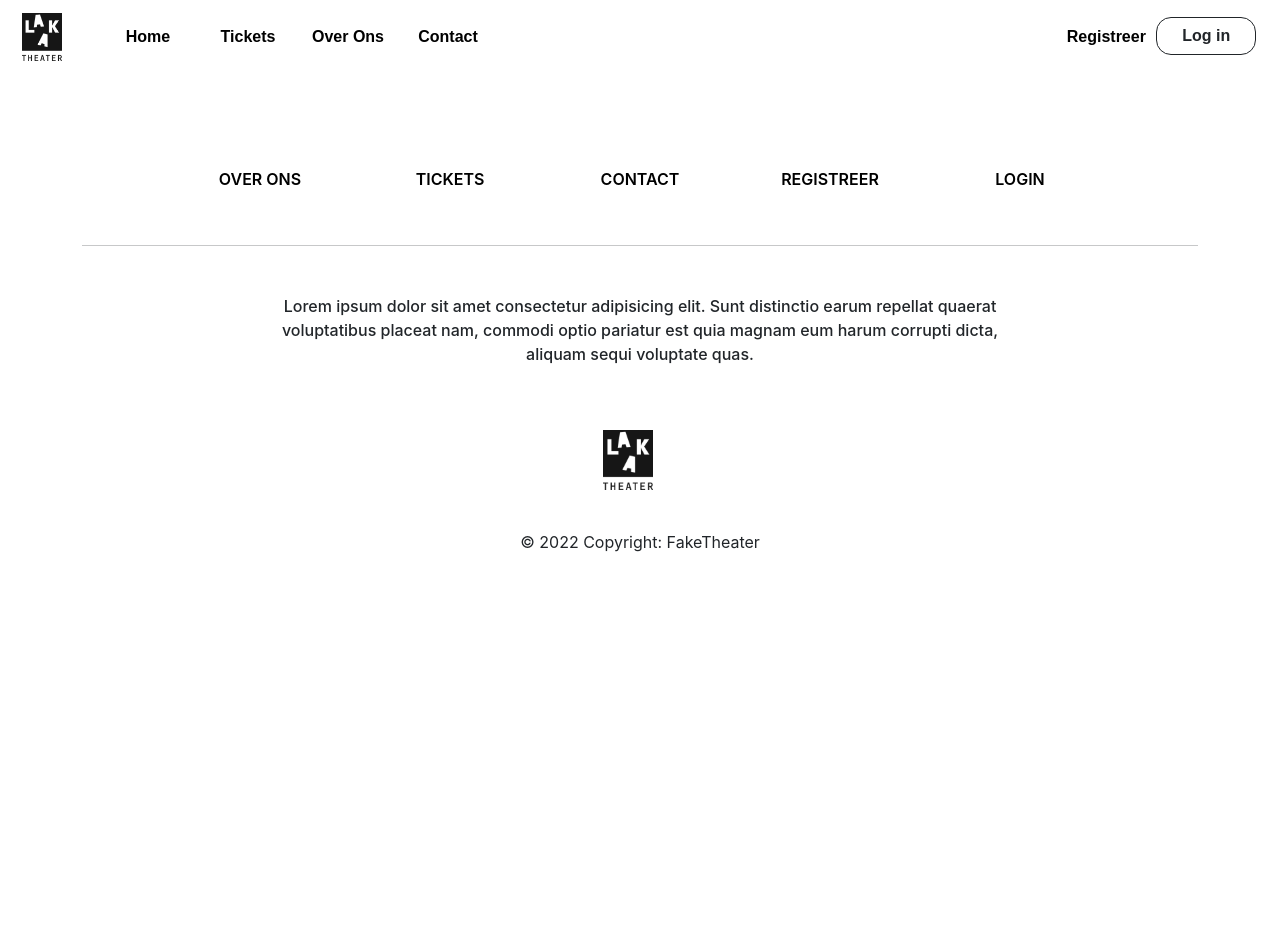
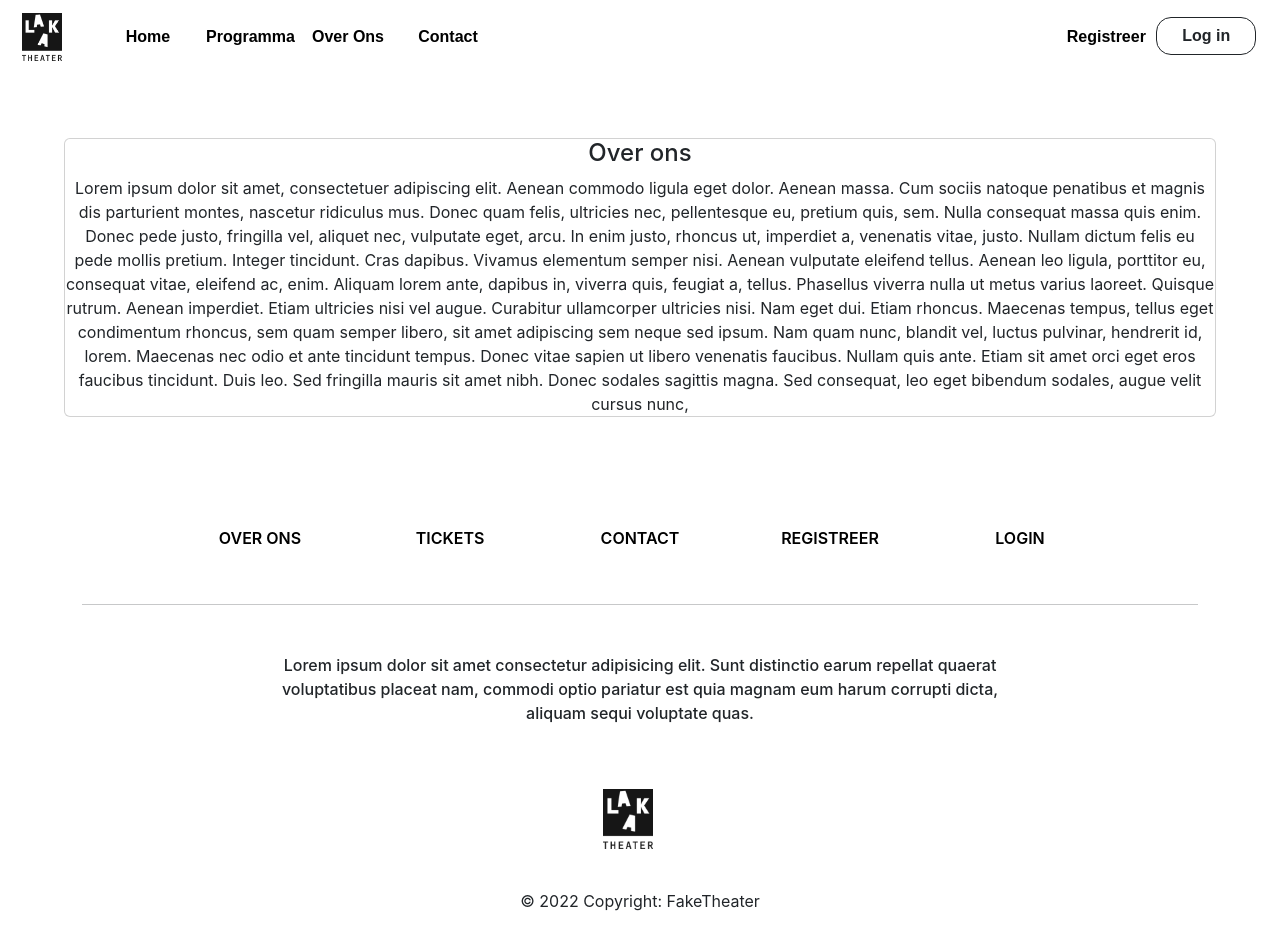
Before and after one commit to Pjoess/WDPR-Laak-theater, a React (Create React App) app: page /aboutus in a window 1280 px wide. Before the commit the page ends 800 px from the top, so only its background shows below. Built offline with nearby package versions, Linux system fonts and the light colour scheme.

Commit message:
made a start with about us and fixed some typos

```diff
--- /dev/null
+++ b/src/components/bodies/overOns-body.css
@@ -0,0 +1,12 @@
+.collum-contact{
+    align-items: center;
+    width: 100%;
+}
+.contact-cards{
+    margin:0;
+    padding: 0;
+}
+.card{
+    padding: 0;
+    margin: 1px;
+}
--- /dev/null
+++ b/src/components/bodies/overOns-body.js
@@ -0,0 +1,19 @@
+import React from "react";
+import { Telephone } from "react-bootstrap-icons";
+import { Mailbox } from "react-bootstrap-icons";
+import { House } from "react-bootstrap-icons";
+import './contact-body.css'
+
+export default function ContactBody() {
+    return (
+        <>
+            <div className=" text-center contact-cards">
+
+                <div class="card">
+                    <h4 class="card-title">Over ons</h4>
+                    <p class="card-text">Lorem ipsum dolor sit amet, consectetuer adipiscing elit. Aenean commodo ligula eget dolor. Aenean massa. Cum sociis natoque penatibus et magnis dis parturient montes, nascetur ridiculus mus. Donec quam felis, ultricies nec, pellentesque eu, pretium quis, sem. Nulla consequat massa quis enim. Donec pede justo, fringilla vel, aliquet nec, vulputate eget, arcu. In enim justo, rhoncus ut, imperdiet a, venenatis vitae, justo. Nullam dictum felis eu pede mollis pretium. Integer tincidunt. Cras dapibus. Vivamus elementum semper nisi. Aenean vulputate eleifend tellus. Aenean leo ligula, porttitor eu, consequat vitae, eleifend ac, enim. Aliquam lorem ante, dapibus in, viverra quis, feugiat a, tellus. Phasellus viverra nulla ut metus varius laoreet. Quisque rutrum. Aenean imperdiet. Etiam ultricies nisi vel augue. Curabitur ullamcorper ultricies nisi. Nam eget dui. Etiam rhoncus. Maecenas tempus, tellus eget condimentum rhoncus, sem quam semper libero, sit amet adipiscing sem neque sed ipsum. Nam quam nunc, blandit vel, luctus pulvinar, hendrerit id, lorem. Maecenas nec odio et ante tincidunt tempus. Donec vitae sapien ut libero venenatis faucibus. Nullam quis ante. Etiam sit amet orci eget eros faucibus tincidunt. Duis leo. Sed fringilla mauris sit amet nibh. Donec sodales sagittis magna. Sed consequat, leo eget bibendum sodales, augue velit cursus nunc,</p>
+                </div>
+            </div>
+        </>
+    );
+}
--- a/src/components/navigation-bar/navigation-bar-menu.js
+++ b/src/components/navigation-bar/navigation-bar-menu.js
@@ -6,7 +6,7 @@
                     <a className="nav-link" href="/">Home</a>
                 </li>
                 <li className="nav-item">
-                    <a className="nav-link" href="tickets">Tickets</a>
+                    <a className="nav-link" href="tickets">Programma</a>
                 </li>
                 <li className="nav-item">
                     <a className="nav-link" href="aboutus">Over Ons</a>
--- a/src/components/navigation-bar/navigation-bar.js
+++ b/src/components/navigation-bar/navigation-bar.js
@@ -20,7 +20,7 @@
                         <a className="nav-link" href="/">Home</a>
                       </li>
                       <li className="nav-item">
-                        <a className="nav-link" href="tickets">Tickets</a>
+                        <a className="nav-link" href="tickets">Programma</a>
                       </li>
                       <li className="nav-item">
                         <a className="nav-link" href="aboutus">Over Ons</a>
--- a/src/pages/about-us/about-us-page.js
+++ b/src/pages/about-us/about-us-page.js
@@ -1,6 +1,8 @@
 import NavigationBar from "../../components/navigation-bar/navigation-bar";
 import React from "react";
 import FooterComponent from "../../components/footer/footer";
+import OverOnsBody from "../../components/bodies/overOns-body";
+
 
 function AboutUs() {
     return(
@@ -8,6 +10,7 @@
             <section className="Header">
                 <NavigationBar/>
             </section>
+            <OverOnsBody/>
             <FooterComponent/>
         </div>
     );
```
Also changed, not shown: 1 other file (tests, documents, lock files or other folders).
